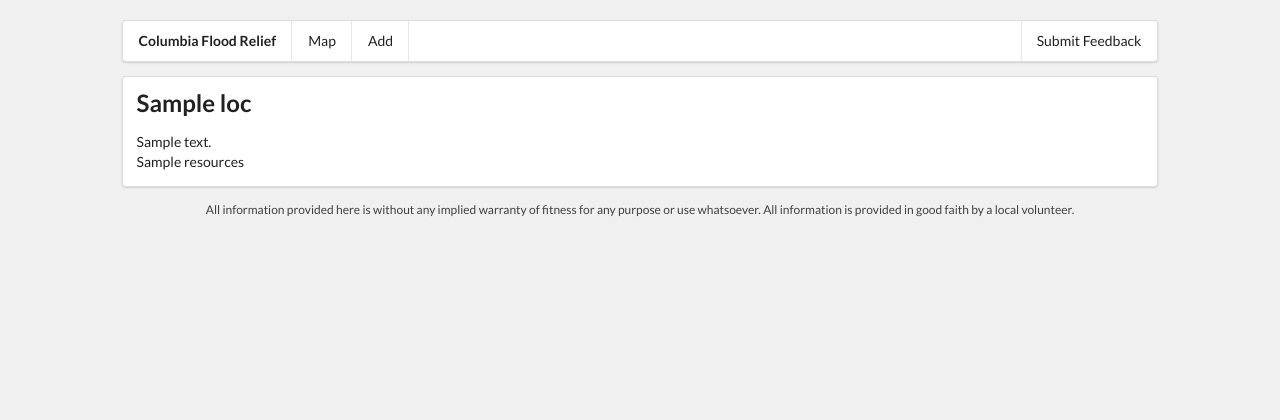
After one commit to wadefletch/FloodRelief, a Flask app: template app/templates/all.html in a window 1280 px wide. The commit adds this page. Shown: the top 420 px of the page. Run offline with Flask 2, Linux system fonts and the light colour scheme; the template is opened without the code that fills it: most values are stand-ins (such as "Sample title", 1, 10 or a date in 2020); parts of the project's set-up code (start-up, migrations or seed data) failed here and were passed over; some libraries are stand-ins or nearby versions.

Commit message:
did some things

```diff
--- a/app/main/views.py
+++ b/app/main/views.py
@@ -34,6 +34,7 @@ def map():
                 map_data[field.id] = [
                     '<b>' + document.location_name + '</b><br>' + document.address + '<br>' + document.resources for
                     document in response]
+
     else:
         for field in form:
             map_points[field.id] = []
@@ -82,11 +83,11 @@ def add():
                        resources=', '.join(resource_list)
                        )
         loc.save()
-        flash("Thank You. Your location has been added.")
+        flash("Thank You. The location has been added.")
         return redirect(url_for('main.map'))
     return render_template('add.html', form=form)
 
 
 @main.route('/feedback')
 def feedback():
-    return redirect('mailto:feedback@columbiafloodrelief?subject=Feedback')
+    return redirect('mailto:feedback@columbiafloodrelief.com?subject=Feedback')
--- /dev/null
+++ b/app/templates/all.html
@@ -0,0 +1,13 @@
+{% extends 'base.html' %}
+
+{% block title %}All Locations{% endblock %}
+
+{% block content %}
+{% for loc in locations %}
+<div class="ui segment">
+    <h2 class="ui header">{{ loc.location_name }}</h2>
+    {{ loc.address }}<br>
+    {{ loc.resources }}
+</div>
+{% endfor %}
+{% endblock %}
--- a/app/templates/base.html
+++ b/app/templates/base.html
@@ -4,8 +4,7 @@
 
 <html>
 <head>
-    <script src="//code.jquery.com/jquery-1.11.3.min.js"></script>
-    <script src="//code.jquery.com/jquery-migrate-1.2.1.min.js"></script>
+    <script src="https://ajax.googleapis.com/ajax/libs/jquery/1.8.3/jquery.min.js"></script>
     <script src="https://cdnjs.cloudflare.com/ajax/libs/semantic-ui/2.1.4/semantic.min.js"></script>
     <script src="{{ url_for('static', filename='base.js') }}"></script>
     <link rel="stylesheet" type="text/css"
@@ -18,7 +17,7 @@
 <nav class="ui menu">
     {{ nav_link("main.index", "<b>Columbia Flood Relief</b>") }}
     {{ nav_link("main.map", "Map") }}
-    {{ nav_link("main.add", "Add Location") }}
+    {{ nav_link("main.add", "Add") }}
     <div class="right menu">
         {{ nav_link("main.feedback", "Submit Feedback") }}
     </div>
@@ -37,6 +36,7 @@
 {% endblock %}
 </body>
 <footer>
-    <p>All information provided here is without any implied warranty of fitness for any purpose or use whatsoever. All information is provided in good faith by a local volunteer. {% block footer %}{% endblock %}</p>
+    <p>All information provided here is without any implied warranty of fitness for any purpose or use whatsoever. All
+        information is provided in good faith by a local volunteer. {% block footer %}{% endblock %}</p>
 </footer>
 </html>
```
Also changed, not shown: app/templates/errors/404.html (+7 -0 lines), app/templates/errors/500.html (+7 -0 lines), 3 other files. Lines whose indentation alone changed are shown as unchanged.
